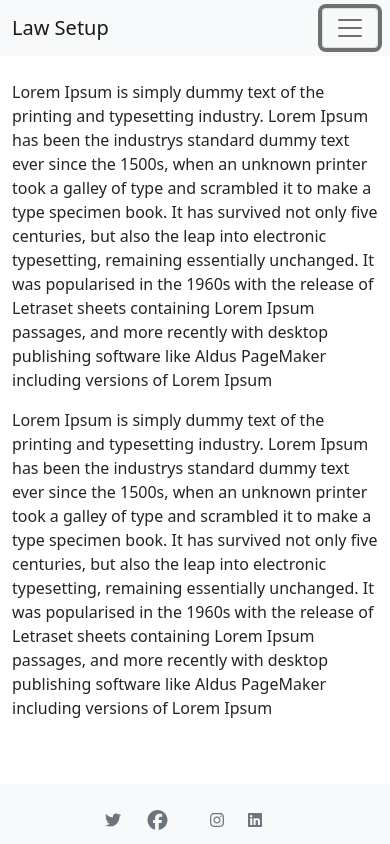
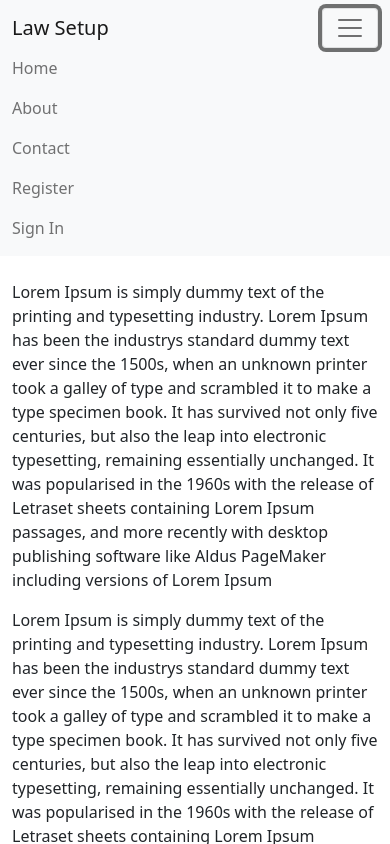
Before and after one commit to Emuolanari/law-setup, a Next.js app: page / in a window 390 px wide. Both pictures are taken after a click on the button "Toggle navigation". Shown: the top 844 px of the page. Built offline with nearby package versions, Linux system fonts and the light colour scheme; no server answers.

Commit message:
mobile menu fix

```diff
--- a/package.json
+++ b/package.json
@@ -18,6 +18,7 @@
     "next-auth": "^4.3.4",
     "nprogress": "^0.2.0",
     "react": "18.1.0",
+    "react-bootstrap": "^2.4.0",
     "react-dom": "18.1.0"
   },
   "devDependencies": {
--- a/src/components/NavBar.jsx
+++ b/src/components/NavBar.jsx
@@ -1,5 +1,7 @@
 import Link from 'next/link';
 import {signOut, useSession} from 'next-auth/react';
+
+import { Container, Navbar, Nav, NavDropdown } from "react-bootstrap";
 
 
 export default function NavBar(){
@@ -7,34 +9,77 @@ export default function NavBar(){
     console.log('status',status)
 
     return(
-        <nav className="navbar navbar-expand-lg navbar-light bg-light ml-auto">
-            <div className='container'>
-                <Link href="/"><a className="navbar-brand">Law Setup</a></Link>
-                <button className="navbar-toggler" type="button" data-toggle="collapse"
-                    data-target="#navbarSupportedContent" aria-controls="navbarSupportedContent" aria-expanded="false"
-                    aria-label="Toggle navigation">
-                    <span className="navbar-toggler-icon"></span>
-                </button>
+        // <nav className="navbar navbar-expand-lg navbar-light bg-light ml-auto">
+        //     <div className='container'>
+        //         <Link href="/"><a className="navbar-brand">Law Setup</a></Link>
+        //         <button className="navbar-toggler" type="button" data-toggle="collapse"
+        //             data-target="#navbarSupportedContent" aria-controls="navbarSupportedContent" aria-expanded="false"
+        //             aria-label="Toggle navigation">
+        //             <span className="navbar-toggler-icon"></span>
+        //         </button>
 
-                <div className="collapse navbar-collapse justify-content-end" id="navbarSupportedContent">
-                    <ul className="navbar-nav mr-auto">
-                        <li className="nav-item" >
-                            <Link href="/"><a className="nav-link">Home</a></Link>
-                        </li>
+        //         <div className="collapse navbar-collapse justify-content-end" id="navbarSupportedContent">
+        //             <ul className="navbar-nav mr-auto">
+        //                 <li className="nav-item" >
+        //                     <Link href="/"><a className="nav-link">Home</a></Link>
+        //                 </li>
 
-                        <li className="nav-item">
-                            <Link href="/about"><a className="nav-link">About</a></Link>
-                        </li>
+        //                 <li className="nav-item">
+        //                     <Link href="/about"><a className="nav-link">About</a></Link>
+        //                 </li>
 
-                        <li className="nav-item">
-                            <Link href="/contact"><a className="nav-link">Contact</a></Link>
-                        </li>
+        //                 <li className="nav-item">
+        //                     <Link href="/contact"><a className="nav-link">Contact</a></Link>
+        //                 </li>
 
 
+        //                 {status=='authenticated'?(
+        //                     <>
+        //                     <li className="nav-item">
+        //                         <Link href="/lawyerArea"><a className="nav-link">Case Types</a></Link>
+        //                     </li>
+
+        //                     <li className="nav-item">
+        //                         <button className="nav-link" onClick={()=>signOut({callbackUrl:'/'})}>Sign Out</button>
+        //                     </li>
+        //                     </>
+        //                 ):(
+        //                     <>
+        //                         <li className="nav-item">
+        //                             <Link href="/register"><a className="nav-link">Register</a></Link>
+        //                         </li>
+
+        //                         <li className="nav-item">
+        //                             <Link href="/signIn"><a className="nav-link">Sign In</a></Link>
+        //                         </li>
+
+        //                     </>
+        //                 )}
+
+        //             </ul>
+        //         </div>
+        //     </div>
+        // </nav>
+        <Navbar bg="light" expand="lg">
+            <Container>
+                <Navbar.Brand href="#home">Law Setup</Navbar.Brand>
+                <Navbar.Toggle aria-controls="basic-navbar-nav" />
+                <Navbar.Collapse id="basic-navbar-nav" className="justify-content-end">
+                    <Nav className="justify-content-end">
+                        <Nav.Link as={Link} href="/"><a className="nav-link">Home</a></Nav.Link>
+                        <Nav.Link as={Link} href="/about"><a className="nav-link">About</a></Nav.Link>
+                        <Nav.Link as={Link} href="/contact"><a className="nav-link">Contact</a></Nav.Link>
+                        {/* <NavDropdown title="Dropdown" id="basic-nav-dropdown">
+                            <NavDropdown.Item href="#action/3.1">Action</NavDropdown.Item>
+                            <NavDropdown.Item href="#action/3.2">Another action</NavDropdown.Item>
+                            <NavDropdown.Item href="#action/3.3">Something</NavDropdown.Item>
+                            <NavDropdown.Divider />
+                            <NavDropdown.Item href="#action/3.4">Separated link</NavDropdown.Item>
+                        </NavDropdown> */}
                         {status=='authenticated'?(
                         <>
                             <li className="nav-item">
-                                <Link href="/lawyerArea"><a className="nav-link">Case Types</a></Link>
+                                <Nav.Link as={Link} href="/lawyerArea"><a className="nav-link">Case Types</a></Nav.Link>
                             </li>
 
                             <li className="nav-item">
@@ -44,19 +89,18 @@ export default function NavBar(){
                         ):(
                         <>
                             <li className="nav-item">
-                                    <Link href="/register"><a className="nav-link">Register</a></Link>
+                                <Nav.Link as={Link} href="/register"><a className="nav-link">Register</a></Nav.Link>
                             </li>
 
                             <li className="nav-item">
-                                    <Link href="/signIn"><a className="nav-link">Sign In</a></Link>
+                                <Nav.Link as={Link} href="/signIn"><a className="nav-link">Sign In</a></Nav.Link>
                             </li>
 
                         </>
                         )}
-
-                    </ul>
-                </div>
-            </div>
-        </nav>
+                    </Nav>
+                </Navbar.Collapse>
+            </Container>
+        </Navbar>
     )
 }
```
Also changed, not shown: 1 other file (tests, documents, lock files or other folders). Lines whose indentation alone changed are shown as unchanged.
